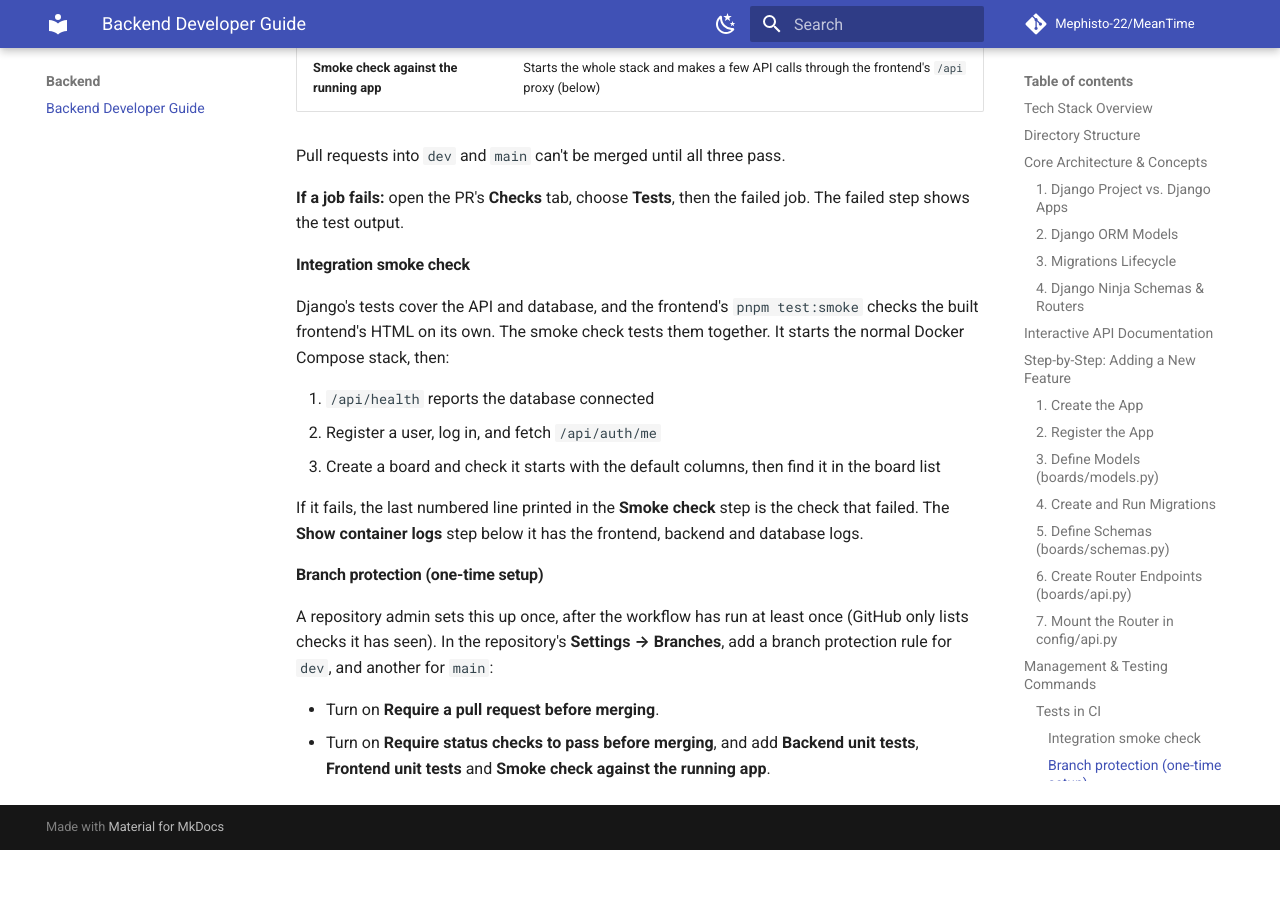
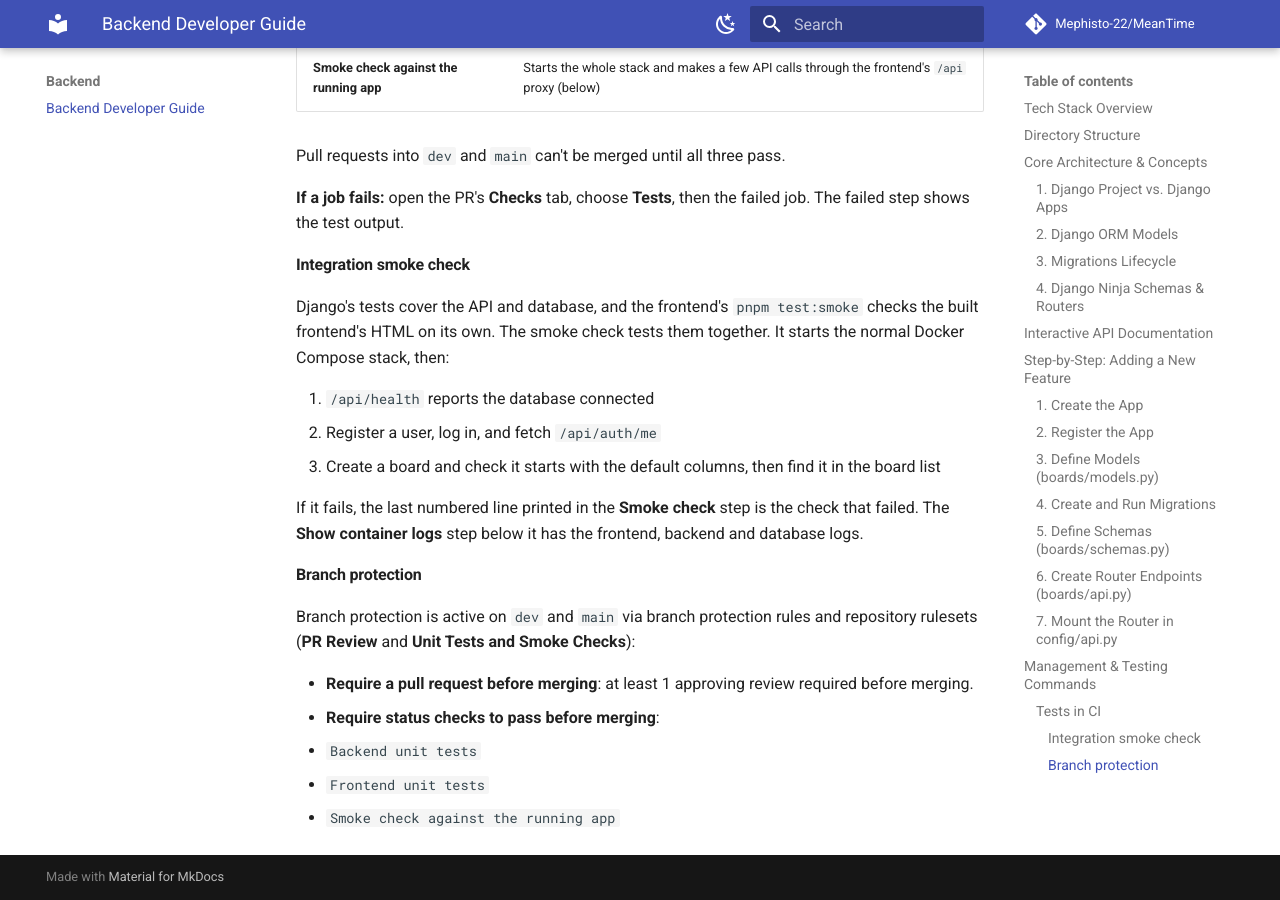
Before and after one commit to Mephisto-22/MeanTime, an MkDocs documentation site: the page built from docs/backend/index.md, in a window 1280 px wide and 900 px high, scrolled down 5019 px. Built offline with MkDocs 1.6.1 and Material for MkDocs 9.7.7, drawn with Linux system fonts in a browser that asks for light colours; comment, search, counter and statistics services are not loaded; before the commit the page ends 5869 px from its top, so only the background shows below that.

Commit message:
docs(#62): update branch protection documentation with active rules and status checks

```diff
--- a/docs/backend/index.md
+++ b/docs/backend/index.md
@@ -208,9 +208,12 @@ Django's tests cover the API and database, and the frontend's `pnpm test:smoke`
 
 If it fails, the last numbered line printed in the **Smoke check** step is the check that failed. The **Show container logs** step below it has the frontend, backend and database logs.
 
-#### Branch protection (one-time setup)
+#### Branch protection
 
-A repository admin sets this up once, after the workflow has run at least once (GitHub only lists checks it has seen). In the repository's **Settings → Branches**, add a branch protection rule for `dev`, and another for `main`:
+Branch protection is active on `dev` and `main` via branch protection rules and repository rulesets (**PR Review** and **Unit Tests and Smoke Checks**):
 
-- Turn on **Require a pull request before merging**.
-- Turn on **Require status checks to pass before merging**, and add **Backend unit tests**, **Frontend unit tests** and **Smoke check against the running app**.
+- **Require a pull request before merging**: at least 1 approving review required before merging.
+- **Require status checks to pass before merging**:
+  - `Backend unit tests`
+  - `Frontend unit tests`
+  - `Smoke check against the running app`
```
